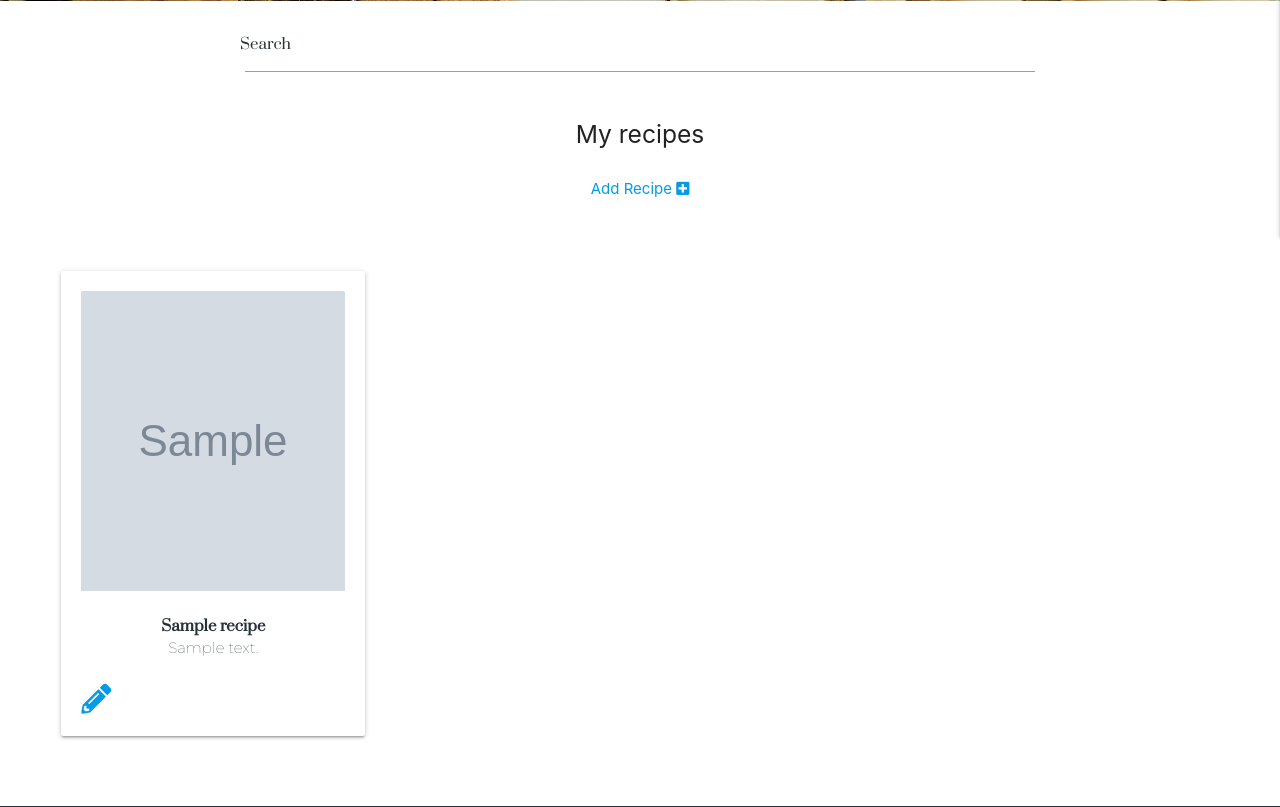
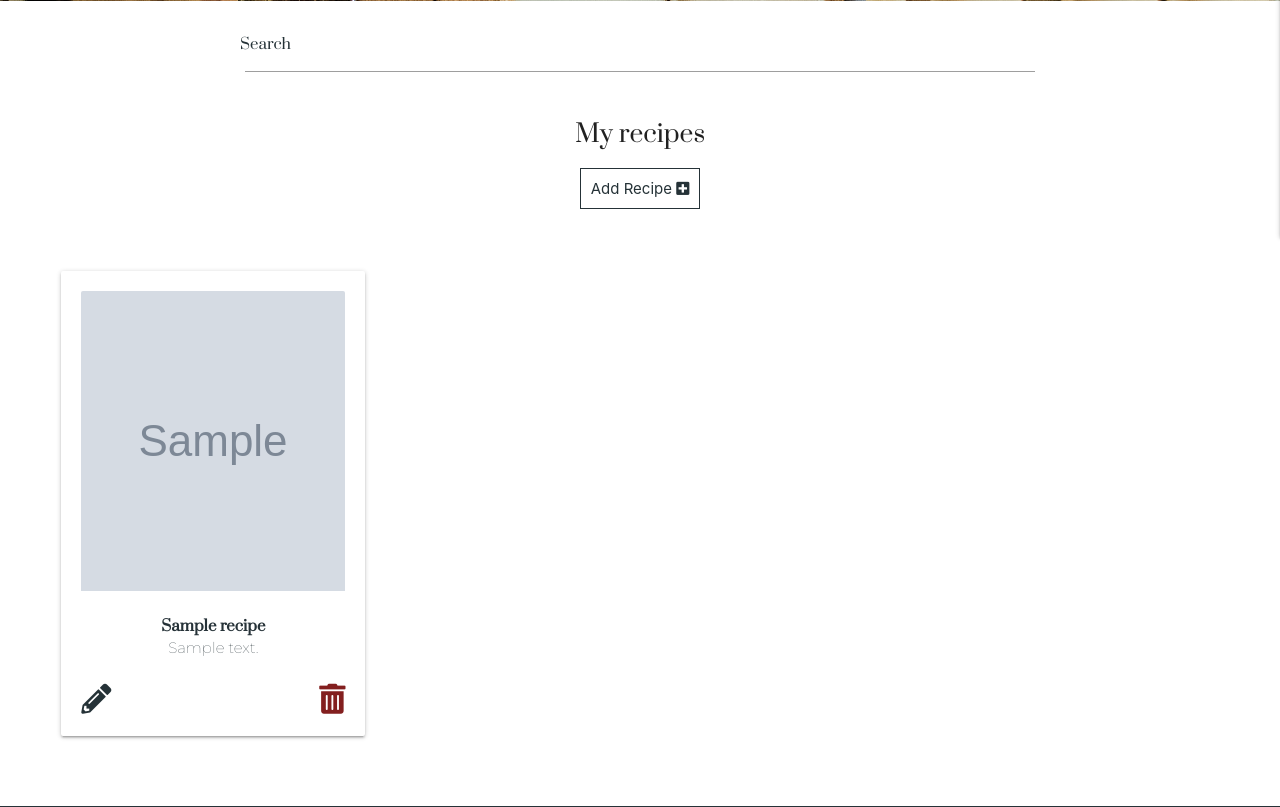
Before and after one commit to ConnorGray97/the_communal_kitchen, a Flask app: page /profile/1 in a window 1280 px wide. Shown: the part 623-1430 px from the top of the page. Run offline with Flask 2, Linux system fonts and the light colour scheme; the visitor is signed in with stand-in values (Sample User, id 1); grey boxes marked "Sample" are stand-in pictures; a database or web service that is not in the repository returns one stand-in record (values such as "Sample title"); some libraries are stand-ins or nearby versions.

Commit message:
Add favicon and delete recipe functionality

```diff
--- a/app.py
+++ b/app.py
@@ -215,6 +215,15 @@ def edit_recipe(recipe_id):
                            ingredients=ingredients,
                            prep_steps=prep_steps)
 
+# ----------------------------------- Edit Recipe
+
+
+@app.route("/delete_recipe/<recipe_id>", methods=["GET", "POSt"])
+def delete_recipe(recipe_id):
+    flash("Recipe deleted.")
+    mongo.db.recipes.remove({"_id": ObjectId(recipe_id)})
+    return redirect(url_for("profile", username=session["user"]))
+
 
 # ----------------------------------- Search Functionality
 
--- a/static/css/style.css
+++ b/static/css/style.css
@@ -106,6 +106,11 @@ p {
     max-width: 800px;
     margin: 0 auto;
 }
+
+.made-by {
+    color: #253237;
+}
+
 /* ------------------------------------Community recipes page */
 
 /* ------------------------------------Open recipes page */
@@ -210,6 +215,38 @@ textarea {
     color: #253237;
 }
 
+/* ------------------------------------Profile */
+
+h5 {
+    font-family: 'Prata', serif;
+}
+
+.edit-pencil{
+    color: #253237;
+}
+
+.edit-pencil:hover {
+    color: #2f7f9e;
+}
+
+.btn-add-recipe {
+    color: #253237;
+    border: 1px solid;
+    padding: 10px;
+}
+
+.btn-add-recipe:hover {
+    color: green;
+}
+
+.delete-recipe {
+    color: rgb(131, 31, 31);
+}
+
+.delete-recipe:hover {
+    color: #2f7f9e;
+}
+
 /* ------------------------------------Footer */
 
 footer {
--- a/templates/base.html
+++ b/templates/base.html
@@ -5,6 +5,7 @@
     <meta charset="UTF-8">
     <meta http-equiv="X-UA-Compatible" content="IE=edge">
     <meta name="viewport" content="width=device-width, initial-scale=1.0">
+    <link rel="icon" href="{{ url_for('static', filename='images/favicon.png')}}" type="image/png">
     <link rel="stylesheet" href="https://cdnjs.cloudflare.com/ajax/libs/font-awesome/5.13.1/css/all.min.css"
         integrity="sha256-2XFplPlrFClt0bIdPgpz8H7ojnk10H69xRqd9+uTShA=" crossorigin="anonymous" type="text/css">
     <link rel="stylesheet" href="https://cdnjs.cloudflare.com/ajax/libs/materialize/1.0.0/css/materialize.min.css"
--- a/templates/profile.html
+++ b/templates/profile.html
@@ -58,6 +58,7 @@
                         <p class="blue-grey-text text-darken-4">{{ recipe.recipe_description }}</p>
                     </div>
                     <a href="{{ url_for('edit_recipe', recipe_id=recipe._id) }}"><i class="edit-pencil fas fa-pencil-alt fa-2x"></i></a>
+                    <a href="{{url_for('delete_recipe', recipe_id=recipe._id) }}" class="right delete-recipe"><i class="fas fa-trash-alt fa-2x"></i></a>
                 </div>
             </div>
         </a>
@@ -65,9 +66,13 @@
         {% endif %}
     </div>
 
+
 </section>
 
 
 
 
+
+
+
 {% endblock %}
```
Also changed, not shown: static/images/favicon.png (added).
